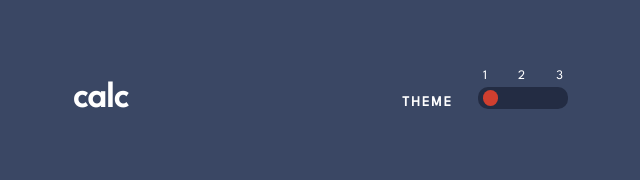
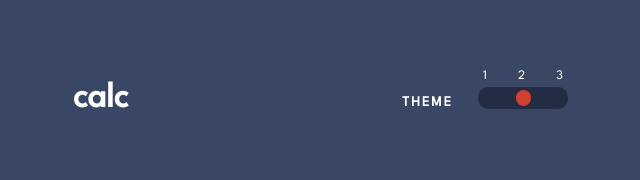
Before and after one commit to NkamaWilliams/Calculator-App, a Next.js app: page / in a window 1280 px wide. Shown: the top 180 px of the page, without its empty margins (317-957 px from the left). Built offline with nearby package versions, Linux system fonts and the light colour scheme.

Commit message:
Toggle v1.0

```diff
--- a/pages/header.tsx
+++ b/pages/header.tsx
@@ -4,7 +4,7 @@ import { useState } from 'react'
 
 export default function Header(){
     const [headState, setHead] = useState({
-      toggleValue: 0,
+      toggleValue: 1,
       numOfValues: 3
     })
 
@@ -12,19 +12,23 @@ export default function Header(){
 
     const selectButton = [1, 2, 3].map(i => headState.toggleValue === i-1? <div className={head.toggleActive}></div> : <div></div>)
 
-    function clickButton(){
+    function clickButton(): void{
       setHead(prev => {return {
         ...prev,
         toggleValue: (headState.toggleValue + 1) % headState.numOfValues
       }});
-      console.log(styles[0]);
-      // changeStyles();
+      changeStyles();
     }
 
-    // function changeStyles(){
-    //   const rt = document.querySelector(':root');
-    //   let rs = getComputedStyle(rt);
-    // }
+    function changeStyles(){
+      let style = styles[headState.toggleValue];
+      let values = Object.values(style), counter = 0;
+      const styleKeys = Object.keys(style);
+      styleKeys.forEach(i => {
+        document.documentElement.style.setProperty(`--${i}`, values[counter]);
+        counter++;
+      })
+    }
     return(
         <header className={head.container}>
             <h2 className={head.h2}>calc</h2>
--- a/pages/styles.js
+++ b/pages/styles.js
@@ -1,5 +1,6 @@
 const styles = [
     {
+        //Gray background
         bg1: 'hsl(222, 26%, 31%)',
         togbg1: 'hsl(223, 31%, 20%)',
         screenbg: 'hsl(224, 36%, 15%)',
@@ -9,11 +10,12 @@ const styles = [
         key1sh2: 'hsl(6, 70%, 34%)',
         key1bg3: 'hsl(30, 25%, 89%)',
         key1sh3: 'hsl(28, 16%, 65%)',
-        text11: 'hsl(221, 14%, 31%)',
+        text11: 'hsl(0, 0%, 100%)',
         text12: 'hsl(0, 0%, 100%)'
     },
 
     {
+        //White Background
         bg1: 'hsl(0, 0%, 90%)',
         togbg1: 'hsl(0, 5%, 81%)',
         screenbg: 'hsl(0, 0%, 93%)',
@@ -28,6 +30,7 @@ const styles = [
     },
 
     {
+        //Purple Background
         bg1: 'hsl(268, 75%, 9%)',
         togbg1: 'hsl(268, 71%, 12%)',
         screenbg: 'hsl(281, 89%, 26%)',
@@ -37,7 +40,7 @@ const styles = [
         key1sh2: 'hsl(268, 47%, 21%)',
         key1bg3: 'hsl(290, 70%, 36%)',
         key1sh3: 'hsl(52, 100%, 62%)',
-        text11: 'hsl(198, 20%, 13%)',
+        text11: 'hsl(52, 100%, 62%)',
         text12: 'hsl(0, 0%, 100%)'
     }
 ]
--- a/styles/globals.css
+++ b/styles/globals.css
@@ -10,7 +10,7 @@
   --key1sh2: hsl(6, 70%, 34%);
   --key1bg3: hsl(30, 25%, 89%);
   --key1sh3: hsl(28, 16%, 65%);
-  --text11: hsl(221, 14%, 31%);
+  --text11: hsl(0, 0%, 100%);
   --text12: hsl(0, 0%, 100%);
 }
 
--- a/styles/header.module.css
+++ b/styles/header.module.css
@@ -1,6 +1,6 @@
 .container{
     display: flex;
-    color: white;
+    color: var(--text11);
     overflow-x: auto;
 }
 
```
